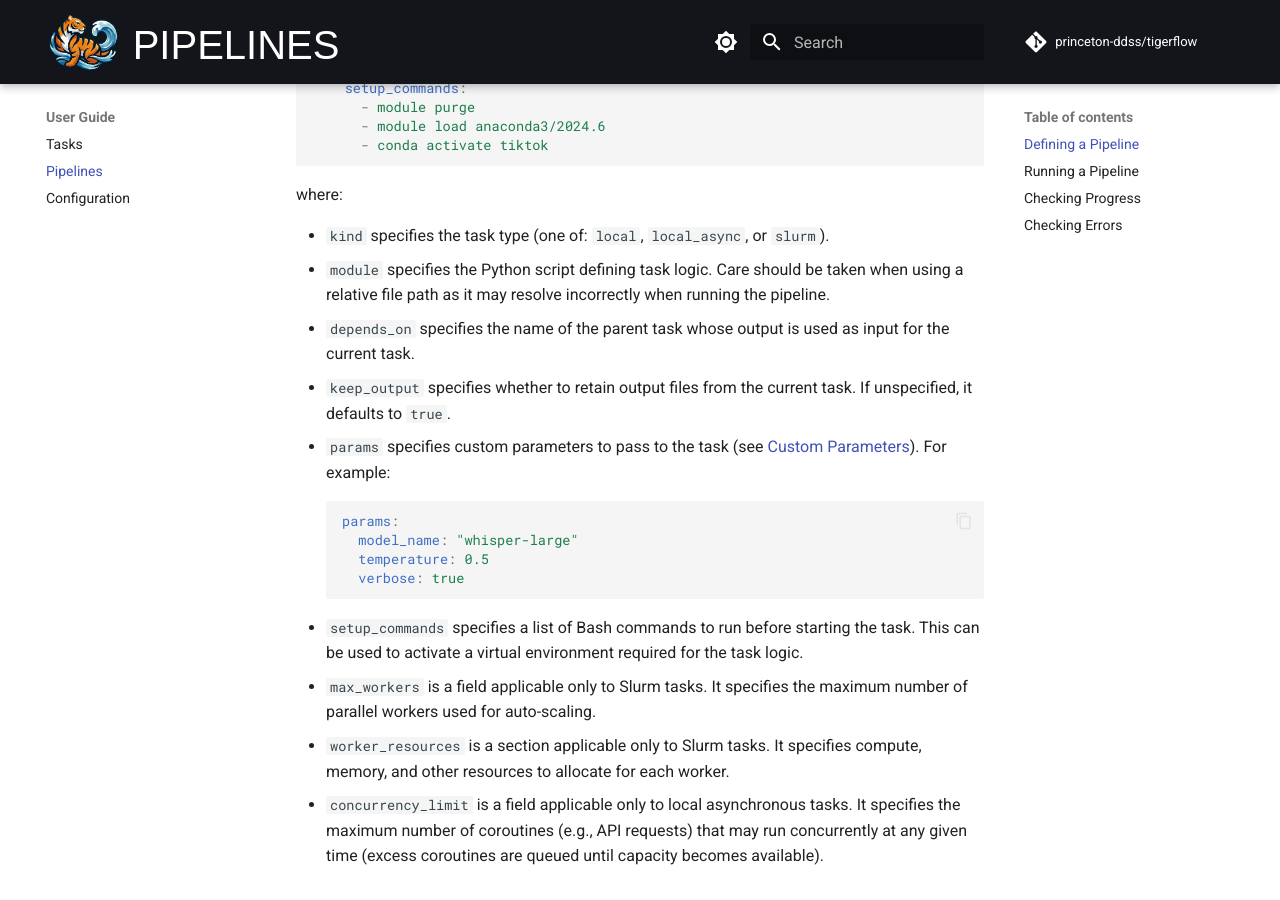
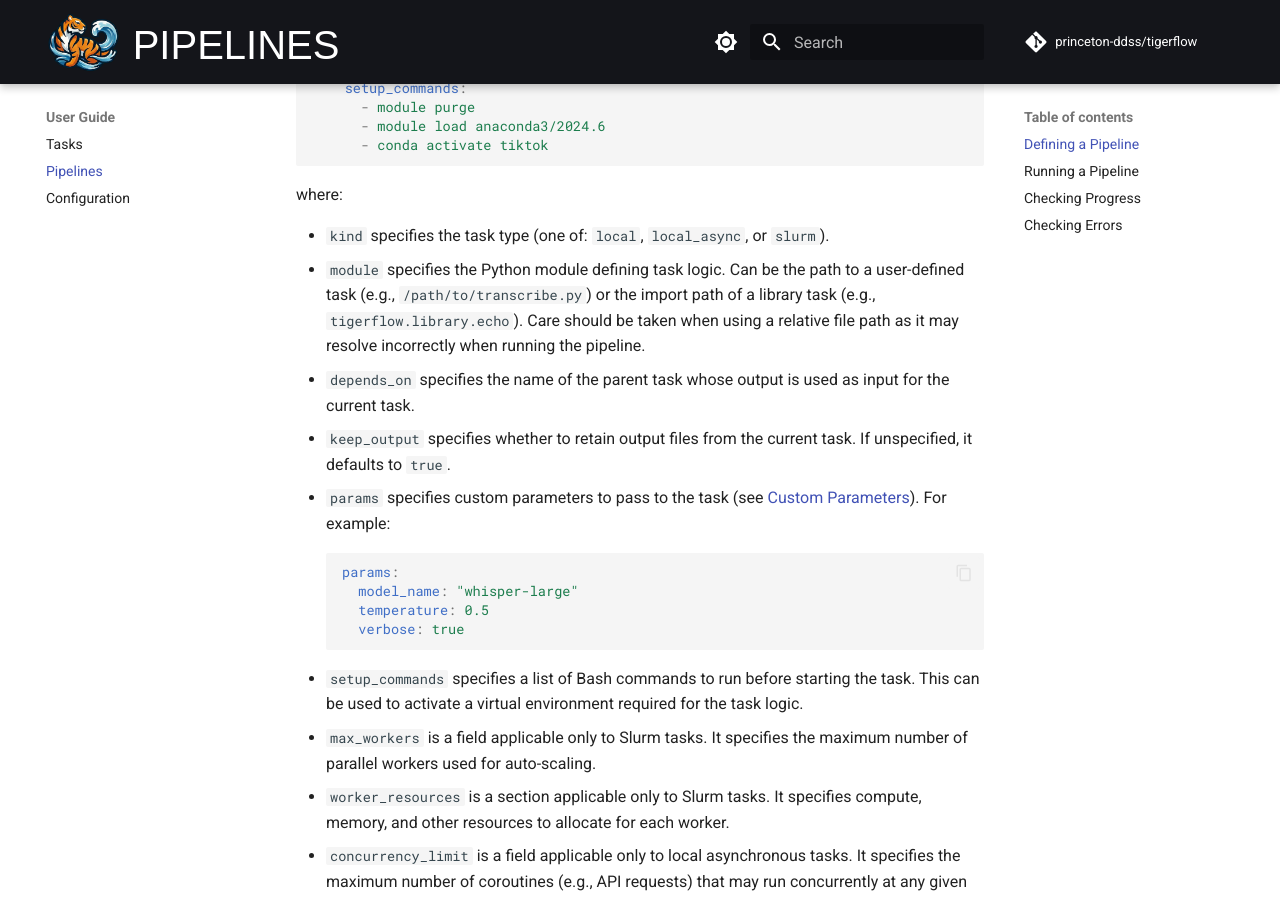
Before and after one commit to princeton-ddss/tigerflow, an MkDocs documentation site: the page built from docs/mkdocs/guides/pipeline.md, in a window 1280 px wide and 900 px high, scrolled down 2188 px. Built offline with MkDocs 1.6.1 and Material for MkDocs 9.7.7, drawn with Linux system fonts in a browser that asks for light colours; some web fonts are replaced; comment, search, counter and statistics services are not loaded; the version menu is left out.

Commit message:
Clarify pipeline module definition in docs

```diff
--- a/docs/mkdocs/guides/pipeline.md
+++ b/docs/mkdocs/guides/pipeline.md
@@ -92,7 +92,7 @@ tasks:
 where:
 
 - `kind` specifies the task type (one of: `local`, `local_async`, or `slurm`).
-- `module` specifies the Python script defining task logic. Care should be taken when using a relative file path as it may resolve incorrectly when running the pipeline.
+- `module` specifies the Python module defining task logic. Can be the path to a user-defined task (e.g., `/path/to/transcribe.py`) or the import path of a library task (e.g., `tigerflow.library.echo`). Care should be taken when using a relative file path as it may resolve incorrectly when running the pipeline.
 - `depends_on` specifies the name of the parent task whose output is used as input for the current task.
 - `keep_output` specifies whether to retain output files from the current task. If unspecified, it defaults to `true`.
 - `params` specifies custom parameters to pass to the task (see [Custom Parameters](task.md#custom-parameters)). For example:
```
